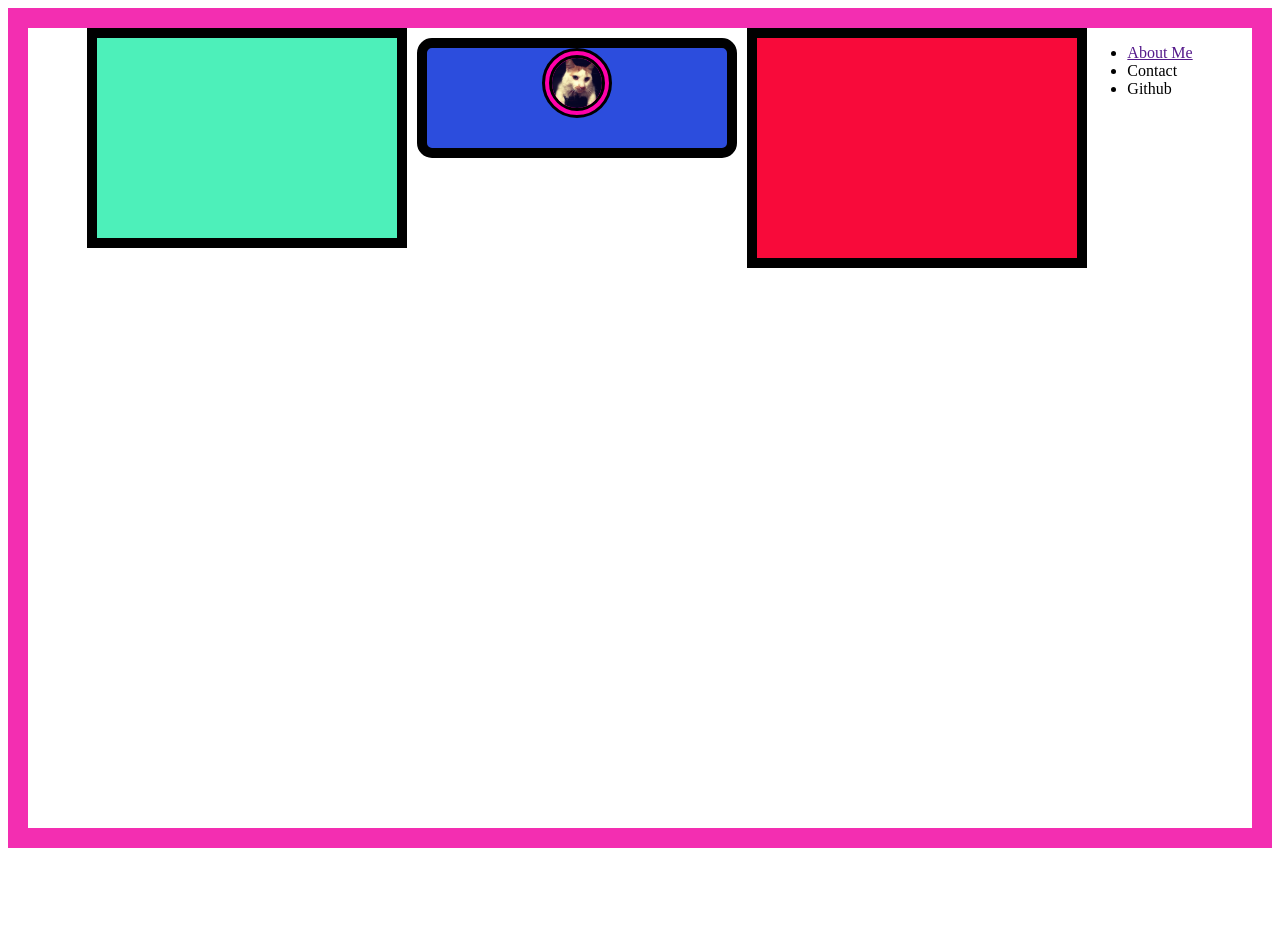
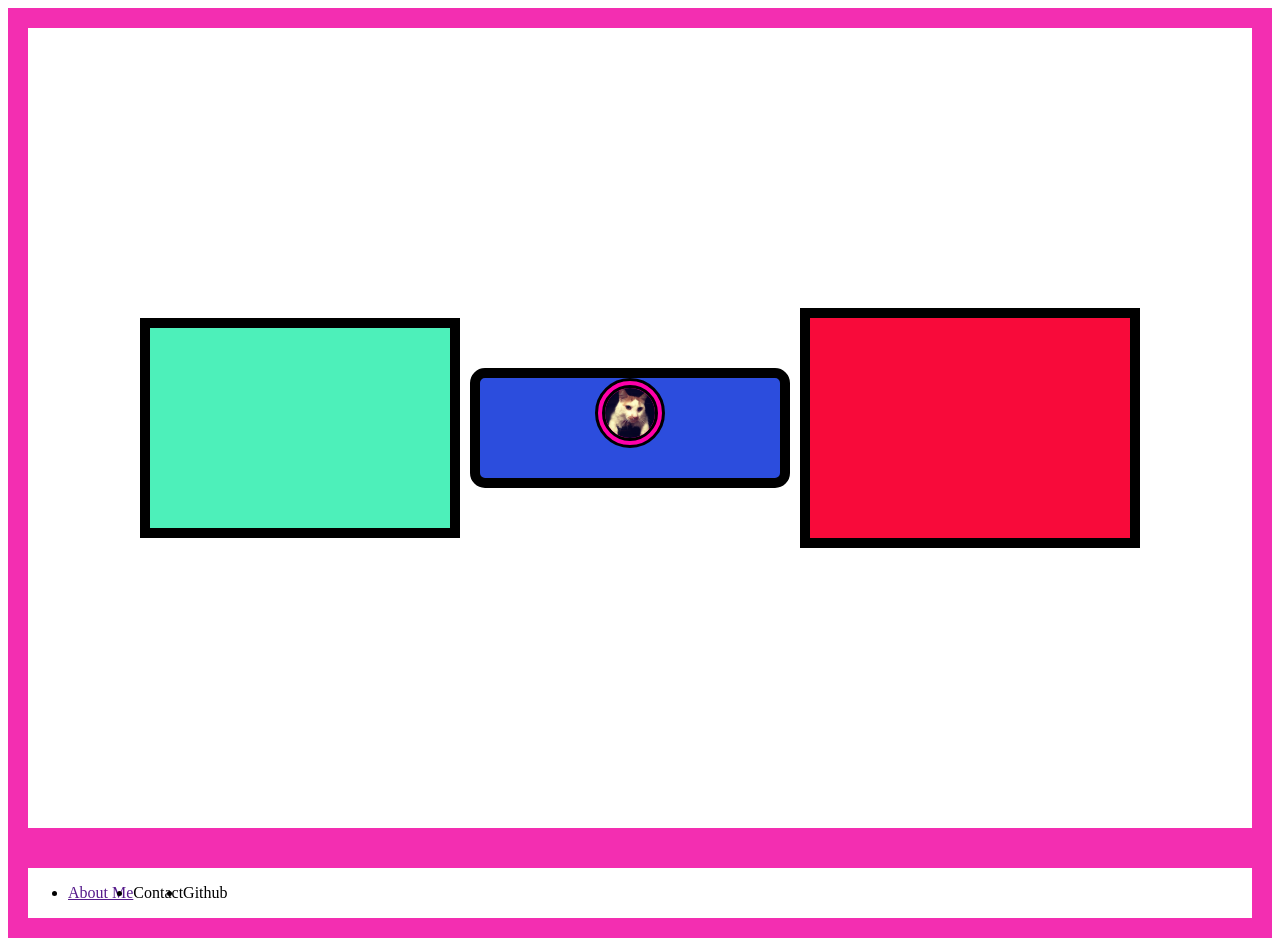
Before and after one commit to davidchedrick/afcat, a plain HTML site: page index.html in a window 1280 px wide. Before the commit the page ends 856 px from the top, so only its background shows below. Drawn offline with Linux system fonts and the light colour scheme.

Commit message:
css update, footer

```diff
--- a/styles.css
+++ b/styles.css
@@ -4,6 +4,7 @@
     border: 20px solid rgb(243, 46, 177);
     display: flex;
     justify-content: center;
+    align-items: center;
 }
 
 header {
@@ -49,5 +50,15 @@ section {
 }
 
 footer {
-    justify-items: end;
+    border: 20px solid rgb(243, 46, 177);
+    display: flex;
+    align-items: center;
+
 }
+
+ul {
+    justify-content: center;
+    display: flex;
+    justify-content: center;
+    align-items: center;
+}
```
Also changed, not shown: index.html (+2 -2 lines).
